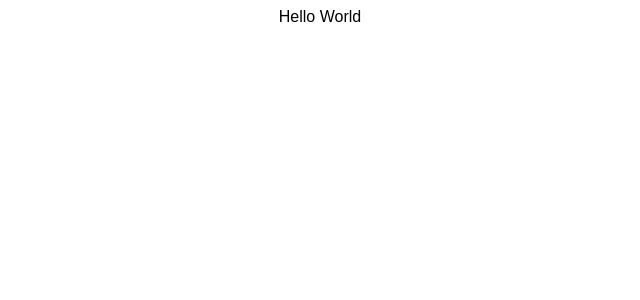
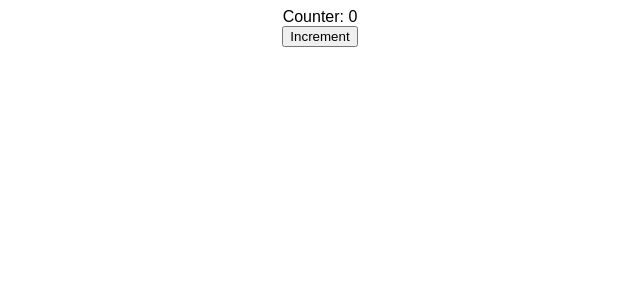
Before and after one commit to mohammedsaif001/react-machine-coding-interview, a React (Create React App) app: page / in a window 1280 px wide. Shown: the top 300 px of the page, without its empty margins (320-960 px from the left). Built offline with nearby package versions, Linux system fonts and the light colour scheme.

Commit message:
Counter FUnction using Class Based Component

```diff
--- a/src/1_class_based_comp/class-based-comp.jsx
+++ b/src/1_class_based_comp/class-based-comp.jsx
@@ -1,8 +1,27 @@
 import React from "react";
 
 class ClassBasedComp extends React.Component {
+  constructor(props) {
+    super(props);
+    this.state = {
+      counter: 0,
+    };
+  }
+
+  increment = () => {
+    this.setState((prev) => ({
+      ...prev,
+      counter: prev.counter + 1,
+    }));
+  };
+
   render() {
-    return <div>Hello World</div>;
+    return (
+      <div>
+        <div>Counter: {this.state.counter}</div>
+        <button onClick={this.increment}>Increment</button>
+      </div>
+    );
   }
 }
 
```
